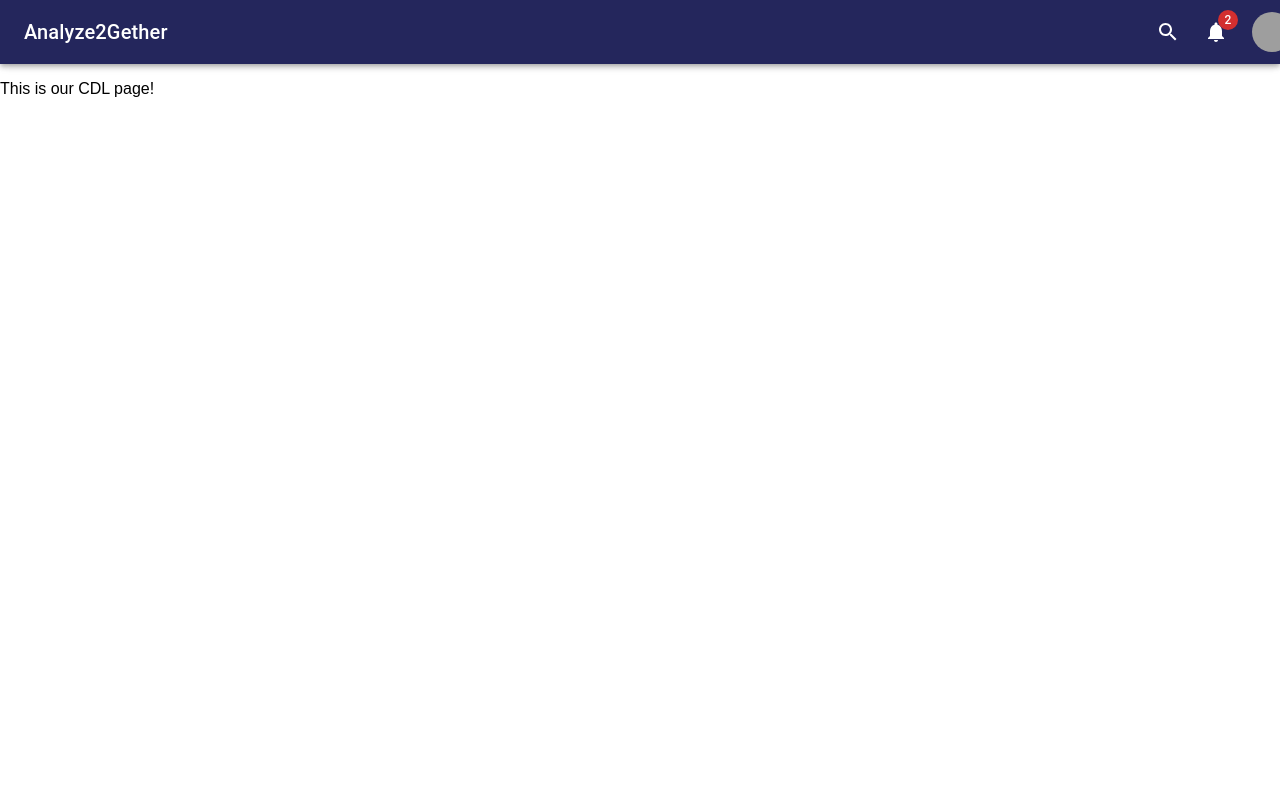
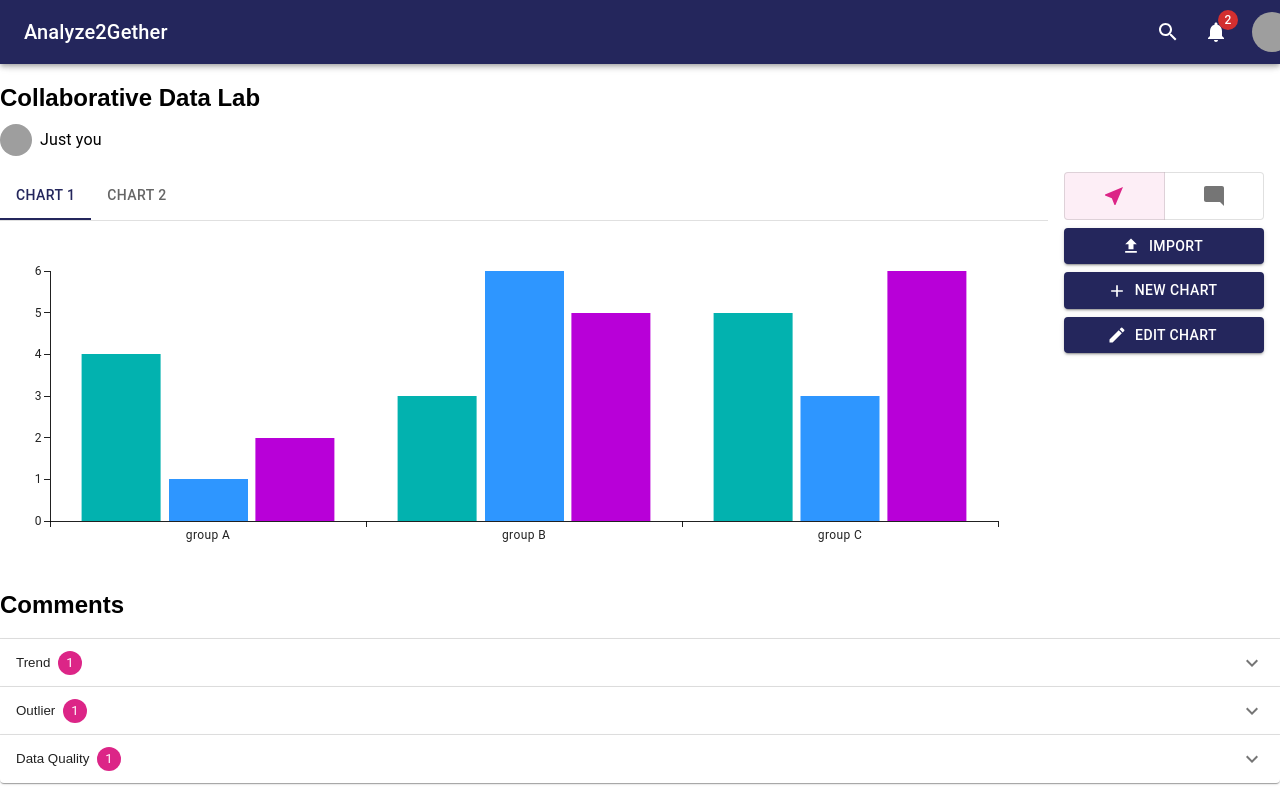
Before and after one commit to davcannon/Analyze2Gether, a React (Create React App) app: page /projects/1/collaborative in a window 1280 px wide. Shown: the top 800 px of the page. Built offline with nearby package versions, Linux system fonts and the light colour scheme; grey boxes are pictures that could not be loaded.

Commit message:
feat: Implement shared UI for Collaborative Data Lab/Data Exploration pages based on design

```diff
--- /dev/null
+++ b/src/components/LikesChip.tsx
@@ -0,0 +1,24 @@
+import React, {useRef, useState} from 'react';
+import ThumbUpAltIcon from '@mui/icons-material/ThumbUpAlt';
+import ThumbUpOffAltIcon from '@mui/icons-material/ThumbUpOffAlt';
+import Chip from '@mui/material/Chip';
+
+export default function LikesChip() {
+    // Display a number of likes between 0 and 100
+    const likesCount = useRef(Math.floor(Math.random() * 100));
+    const [isLikedByMe, setIsLikedByMe] = useState(false);
+
+    function toggleIsLiked() {
+        setIsLikedByMe(current => !current);
+    }
+
+    return (
+        <Chip
+            variant="outlined"
+            color={isLikedByMe ? 'success' : 'default'}
+            icon={isLikedByMe ? <ThumbUpAltIcon /> : <ThumbUpOffAltIcon />}
+            label={likesCount.current + (isLikedByMe ? 1 : 0)}
+            onClick={toggleIsLiked}
+        />
+    );
+}
--- a/src/pages/CollaborativeDataLabPage.tsx
+++ b/src/pages/CollaborativeDataLabPage.tsx
@@ -1,7 +1,117 @@
-import React from 'react';
+import React, {useState, SyntheticEvent, MouseEvent, ReactNode} from 'react';
+import Tabs from '@mui/material/Tabs';
+import Tab from '@mui/material/Tab';
+import Typography from '@mui/material/Typography';
+import Accordion from '@mui/material/Accordion';
+import AccordionSummary from '@mui/material/AccordionSummary';
+import AccordionDetails from '@mui/material/AccordionDetails';
+import Card from '@mui/material/Card';
+import CardHeader from '@mui/material/CardHeader';
+import Avatar from '@mui/material/Avatar';
+import Button from "@mui/material/Button";
+import Box from '@mui/material/Box';
+import ToggleButtonGroup from '@mui/material/ToggleButtonGroup';
+import ToggleButton from '@mui/material/ToggleButton';
+import Chip from '@mui/material/Chip';
+import {BarChart} from '@mui/x-charts/BarChart';
+import NearMeIcon from '@mui/icons-material/NearMe';
+import ModeCommentIcon from '@mui/icons-material/ModeComment';
+import FileUploadIcon from '@mui/icons-material/FileUpload';
+import AddIcon from '@mui/icons-material/Add';
+import EditIcon from '@mui/icons-material/Edit';
+import ExpandMoreIcon from '@mui/icons-material/ExpandMore';
+import LikesChip from '../components/LikesChip';
+
+const MODES = ['VIEW', 'COMMENT'] as const;
+type Mode = typeof MODES[number];
+
+const MODE_ICONS: Record<Mode, ReactNode> = {
+    VIEW: <NearMeIcon />,
+    COMMENT: <ModeCommentIcon />,
+}
 
 export default function CollaborativeDataLabPage() {
+    const [currentChart, setCurrentChart] = useState(0);
+    const [mode, setMode] = useState<Mode>('VIEW');
+
+    function onChartChange(event: SyntheticEvent, newChartIndex: number) {
+        setCurrentChart(newChartIndex);
+    }
+
+    function onModeChange(event: MouseEvent<HTMLElement>, newMode: Mode | null) {
+        if (newMode) setMode(newMode);
+    }
+
     return (
-        <p>This is our CDL page!</p>
+        <div>
+            <h2>Collaborative Data Lab</h2>
+            <Box sx={{ display: "flex", alignItems: "center", gap: 1, marginTop: -1, marginBottom: 2 }}>
+                <Avatar
+                    alt="Profile picture"
+                    src="https://thispersondoesnotexist.com"
+                    sx={{ width: 32, height: 32 }}
+                />
+                <Typography variant="subtitle1" sx={{ marginBlock: 0 }}>Just you</Typography>
+            </Box>
+            <Box sx={{ display: 'flex' }}>
+                {/* Chart */}
+                <Box sx={{ flex: 1 }}>
+                    <Box sx={{ borderBottom: 1, borderColor: 'divider' }}>
+                        <Tabs value={currentChart} onChange={onChartChange}>
+                            <Tab label="Chart 1"/>
+                            <Tab label="Chart 2"/>
+                        </Tabs>
+                    </Box>
+                    <BarChart
+                        xAxis={[{scaleType: 'band', data: ['group A', 'group B', 'group C']}]}
+                        series={[{data: [4, 3, 5]}, {data: [1, 6, 3]}, {data: [2, 5, 6]}]}
+                        height={350}
+                    />
+                </Box>
+                {/* Sidebar */}
+                <Box sx={{ display: 'flex', flexDirection: 'column', width: 200, paddingX: 2, gap: 1 }}>
+                    <ToggleButtonGroup
+                        fullWidth
+                        exclusive
+                        color="secondary"
+                        value={mode}
+                        onChange={onModeChange}
+                    >
+                        {MODES.map(mode =>
+                            <ToggleButton value={mode}>
+                                {MODE_ICONS[mode]}
+                            </ToggleButton>
+                        )}
+                    </ToggleButtonGroup>
+                    <Button fullWidth variant="contained" startIcon={<FileUploadIcon/>}>Import</Button>
+                    <Button fullWidth variant="contained" startIcon={<AddIcon/>}>New Chart</Button>
+                    <Button fullWidth variant="contained" startIcon={<EditIcon/>}>Edit Chart</Button>
+                </Box>
+            </Box>
+            <h2>Comments</h2>
+            {
+                ["Trend", "Outlier", "Data Quality"].map((commentType) =>
+                    <Accordion>
+                        <AccordionSummary expandIcon={<ExpandMoreIcon/>}>
+                            <Box sx={{ display: "flex", alignItems: "center", gap: 1 }}>
+                                {commentType} <Chip size="small" color="secondary" label="1"/>
+                            </Box>
+                        </AccordionSummary>
+                        <AccordionDetails>
+                            <Card variant="outlined">
+                                <CardHeader
+                                    avatar={
+                                        <Avatar alt="Profile picture" src="https://thispersondoesnotexist.com"/>
+                                    }
+                                    title="Logan Rutherford"
+                                    subheader="Data seems to have many NULL values"
+                                    action={<LikesChip/>}
+                                />
+                            </Card>
+                        </AccordionDetails>
+                    </Accordion>
+                )
+            }
+        </div>
     );
 }
```
